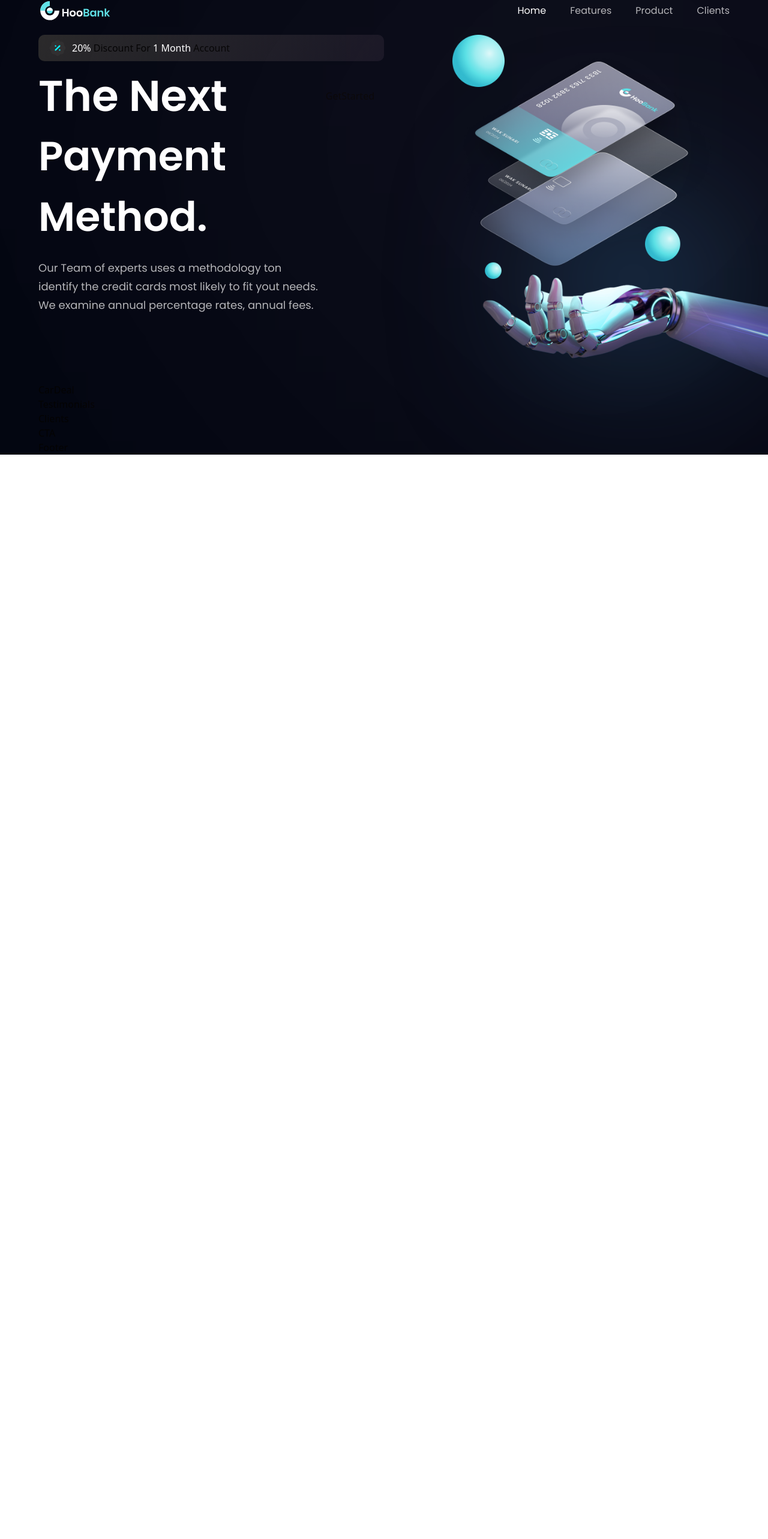
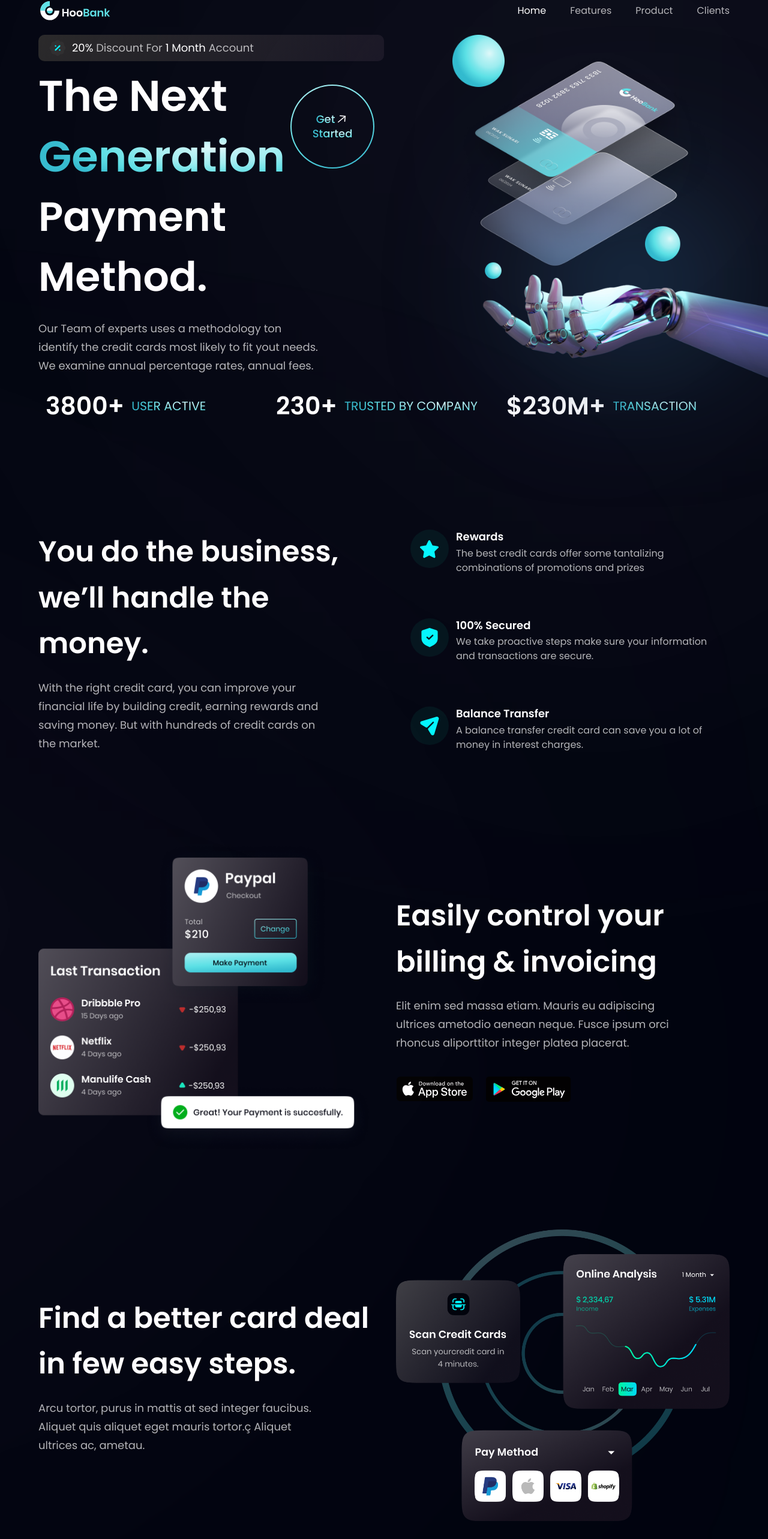
Before and after one commit to kyASse/modern-app, a React (Vite) app in the folder vite-project/: page / in a window 1280 px wide. Shown: the part 22-2588 px from the top of the page at 60% size. Before the commit the page ends 800 px from the top, so only its background shows below. Built offline with nearby package versions, Linux system fonts and the light colour scheme.

Commit message:
next steps, fix some error
include in stats.jsx; business.jsx;  billing.jsx; cardDeal.jsx; testimonials.jsx; and feedbackCard.jsx

```diff
--- a/vite-project/src/components/Billing.jsx
+++ b/vite-project/src/components/Billing.jsx
@@ -1,9 +1,34 @@
 import { apple, bill, google } from "../assets";
 import styles, { layout } from "../style";
 
-const Billing = () => {
-  <section></section>
+const Billing = () => (
+  <section id="product" className={layout.sectionReverse}>
+    <div className={layout.sectionImgReverse}>
+      <img src={bill} alt="billing" className="w-[100%] h-[100%] relative z-[5]" />
 
-}
+      {/* gradient start */}
+      <div className="absolute z-[3] -left-1/2 top-0 w-[50%] h-[50%] rounded-full white__gradient" />
+      <div className="absolute z-[0] w-[50%] h-[50%] -left-1/2 bottom-0 rounded-full pink__gradient" />
+      {/* gradient end */}
+    </div>
 
-export default Billing
+    <div className={layout.sectionInfo}>
+      <h2 className={styles.heading2}>
+        Easily control your <br className="sm:block hidden" /> billing &
+        invoicing
+      </h2>
+      <p className={`${styles.paragraph} max-w-[470px] mt-5`}>
+        Elit enim sed massa etiam. Mauris eu adipiscing ultrices ametodio
+        aenean neque. Fusce ipsum orci rhoncus aliporttitor integer platea
+        placerat.
+      </p>
+
+      <div className="flex flex-row flex-wrap sm:mt-10 mt-6">
+        <img src={apple} alt="google_play" className="w-[128.86px] h-[42.05px] object-contain mr-5 cursor-pointer" />
+        <img src={google} alt="google_play" className="w-[144.17px] h-[43.08px] object-contain cursor-pointer" />
+      </div>
+    </div>
+  </section>
+);
+
+export default Billing;
--- a/vite-project/src/components/Business.jsx
+++ b/vite-project/src/components/Business.jsx
@@ -1,11 +1,11 @@
-import { features } from "../constants"
-import styles, { layout } from "../style"
-import Button from "./Button"
+import { features } from "../constants";
+import styles, { layout } from "../style";
+import Button from "./Button";
 
 const FeatureCard = ({ icon, title, content, index }) => (
   <div className={`flex flex-row p-6 rounded-[20px] ${index !== features.length - 1 ? "mb-6" : "mb-0"} feature-card`}>
     <div className={`w-[64px] h-[64px] rounded-full ${styles.flexCenter} bg-dimBlue`}>
-      <img src={icon} alt="star" className="w-[50%] h-[50%] object-contain"/>
+      <img src={icon} alt="star" className="w-[50%] h-[50%] object-contain" />
     </div>
     <div className="flex-1 flex flex-col ml-3">
       <h4 className="font-poppins font-semibold text-white text-[18px] leading-[23.4px] mb-1">
@@ -18,20 +18,20 @@
   </div>
 );
 
-const Business = () => {
+const Business = () =>  (
   <section id="features" className={layout.section}>
     <div className={layout.sectionInfo}>
       <h2 className={styles.heading2}>
-        You do the business, <br className="sm:block hidden"/> we will handle
+        You do the business, <br className="sm:block hidden" /> we’ll handle
         the money.
       </h2>
-      <p className={`${styles.paragraph} max-w-[470px] mt-5}`}>
+      <p className={`${styles.paragraph} max-w-[470px] mt-5`}>
         With the right credit card, you can improve your financial life by
         building credit, earning rewards and saving money. But with hundreds
         of credit cards on the market.
       </p>
 
-      <button style={`mt-10`}/>
+      <Button styles={`mt-10`} />
     </div>
 
     <div className={`${layout.sectionImg} flex-col`}>
@@ -40,6 +40,6 @@
       ))}
     </div>
   </section>
-};
+);
 
 export default Business;
--- a/vite-project/src/components/CardDeal.jsx
+++ b/vite-project/src/components/CardDeal.jsx
@@ -1,9 +1,26 @@
-import React from 'react'
+import { card } from "../assets";
+import styles, { layout } from "../style";
+import Button from "./Button";
 
-const CarDeal = () => {
-  return (
-    <div>CarDeal</div>
-  )
-}
+const CardDeal = () => (
+  <section className={layout.section}>
+    <div className={layout.sectionInfo}>
+      <h2 className={styles.heading2}>
+        Find a better card deal <br className="sm:block hidden" /> in few easy
+        steps.
+      </h2>
+      <p className={`${styles.paragraph} max-w-[470px] mt-5`}>
+        Arcu tortor, purus in mattis at sed integer faucibus. Aliquet quis
+        aliquet eget mauris tortor.ç Aliquet ultrices ac, ametau.
+      </p>
 
-export default CarDeal
+      <Button styles={`mt-10`} />
+    </div>
+
+    <div className={layout.sectionImg}>
+      <img src={card} alt="billing" className="w-[100%] h-[100%]" />
+    </div>
+  </section>
+);
+
+export default CardDeal;
--- /dev/null
+++ b/vite-project/src/components/FeedbackCard.jsx
@@ -0,0 +1,25 @@
+import { quotes } from "../assets";
+
+const FeedbackCard = ({ content, name, title, img }) => (
+    <div className="flex justify-between flex-col px-10 py-12 rounded-[20px] max-w-[370px] md:mr-10 sm:mr-5 mr-0 my-5 feedback-card">
+        <img src={quotes} alt="double_quotes" className="w-[42.6px] h-[27.6px] object-contain" />
+        <p className="font-poppins font-normal text-white text-[18px] leading-[32.4px] my-10">
+            {content}
+        </p>
+
+        <div className="flex flex-row">
+            <img src={img} alt={name} className="w-[48px] h-[48px] rounded-full" />
+            <div className="felx flex-col ml-4">
+                <h4 className="font-poppins font-semibold text-white text-[20px] leading-[32.px]">
+                    {name}
+                </h4>
+                <p className="font-poppins font-normal text-dimWhite text-[16px] leading-[24px]">
+                    {title}
+                </p>
+            </div>
+        </div>
+    </div>
+);
+
+
+export default FeedbackCard;
--- a/vite-project/src/components/GetStarted.jsx
+++ b/vite-project/src/components/GetStarted.jsx
@@ -1,9 +1,21 @@
-import React from 'react'
+import styles from "../style";
+import { arrowUp } from "../assets";
 
-const GetStarted = () => {
-  return (
-    <div>GetStarted</div>
-  )
-}
+const GetStarted = () => (
+  <div className={`${styles.flexCenter} w-[140px] h-[140px] rounded-full bg-blue-gradient p-[2px] cursor-pointer`}>
+    <div className={`${styles.flexCenter} flex-col bg-primary w-[100%] h-[100%] rounded-full`}>
+      <div className={`${styles.flexStart} flex-row`}>
+        <p className="font-poppins font-medium text-[18px] leading-[23.4px]">
+          <span className="text-gradient">Get</span>
+        </p>
+        <img src={arrowUp} alt="arrow-up" className="w-[23px] h-[23px] object-contain" />
+      </div>
 
-export default GetStarted
+      <p className="font-poppins font-medium text-[18px] leading-[23.4px]">
+        <span className="text-gradient">Started</span>
+      </p>
+    </div>
+  </div>
+);
+
+export default GetStarted;
--- a/vite-project/src/components/Hero.jsx
+++ b/vite-project/src/components/Hero.jsx
@@ -8,8 +8,8 @@
       <div className={'flex-1 ${styles.flexStart} flex-col xl:px-0 sm:px-16 px-6'}>
         <div className='flex flex-row items-center py-[6px] px-4 bg-discount-gradient rounded-[10px] mb-2'>
           <img src={discount} alt="discount" className='w-[32px] h-[32px]' />
-          <p className={'${styles.paragraph} ml-2'}>
-            <span className='text-white'>20%</span> Discount For{" "}
+          <p className={`${styles.paragraph} ml-2`}>
+            <span className="text-white">20%</span> Discount For{" "}
             <span className="text-white">1 Month</span> Account
           </p>
         </div>
@@ -17,6 +17,7 @@
         <div className="flex flex-row justify-between items-center w-full">
           <h1 className="flex-1 font-poppins font-semibold ss:text-[72px] text-[52px] text-white ss:leading-[100.8px] leading-[75px]">
             The Next <br className="sm:block hidden"/>{" "}
+            <span className="text-gradient">Generation</span>{" "}
           </h1>
           <div className="ss:flex hidden md:mr-4 mr-0">
             <GetStarted />
--- a/vite-project/src/components/Stats.jsx
+++ b/vite-project/src/components/Stats.jsx
@@ -1,11 +1,11 @@
 import { stats } from "../constants";
 import styles from "../style";
 
-const Stats = () => {
+const Stats = () => (
   <section className={`${styles.flexCenter} flex-row flex-wrap sm:mb-20 mb-6`}>
     {stats.map((stat) => (
-      <div key={stat.id} className={`flex-1 flex justify-stat items-center flex-row m-3`}>
-        <h4 className="font-poppins font-semibold xs:text-[40px] text-[30.89px] xs:leading-[53.16px] leading-[43.16px] text-white">
+      <div key={stat.id} className={`flex-1 flex justify-start items-center flex-row m-3`} >
+        <h4 className="font-poppins font-semibold xs:text-[40.89px] text-[30.89px] xs:leading-[53.16px] leading-[43.16px] text-white">
           {stat.value}
         </h4>
         <p className="font-poppins font-normal xs:text-[20.45px] text-[15.45px] xs:leading-[26.58px] leading-[21.58px] text-gradient uppercase ml-3">
@@ -14,6 +14,6 @@
       </div>
     ))}
   </section>
-};
+);
 
 export default Stats;
--- a/vite-project/src/components/Testimonials.jsx
+++ b/vite-project/src/components/Testimonials.jsx
@@ -1,9 +1,27 @@
-import React from 'react'
+import { feedback } from "../constants";
+import styles from "../style";
+import FeedbackCard from "./FeedbackCard";
 
-const Testimonials = () => {
-  return (
-    <div>Testimonials</div>
-  )
-}
+const Testimonials = () => (
+  <section id="clients" className={`${styles.paddingY} ${styles.flexCenter} flex-col relative `}>
+    <div className="absolute z-[0] w-[60%] h-[60%] -right-[50%] rounded-full blue__gradient bottom-40" />
 
-export default Testimonials
+    <div className="w-full flex justify-between items-center md:flex-row flex-col sm:mb-16 mb-6 relative z-[1]">
+      <h2 className={styles.heading2}>
+        What People are <br className="sm:block hidden" /> saying about us
+      </h2>
+      <div className="w-full md:mt-0 mt-6">
+        <p className={`${styles.paragraph} text-left max-w-[450px]`}>
+          Everything you need to accept card payments and grow your business
+          anywhere on the planet.
+        </p>
+      </div>
+    </div>
+
+    <div className="flex flex-wrap sm:justify-start justify-center w-full feedback-container relative z-[1]">
+      {feedback.map((card) => <FeedbackCard key={card.id} {...card} />)}
+    </div>
+  </section>
+);
+
+export default Testimonials;
```
Also changed, not shown: vite-project/src/components/index.js (+4 -4 lines).
